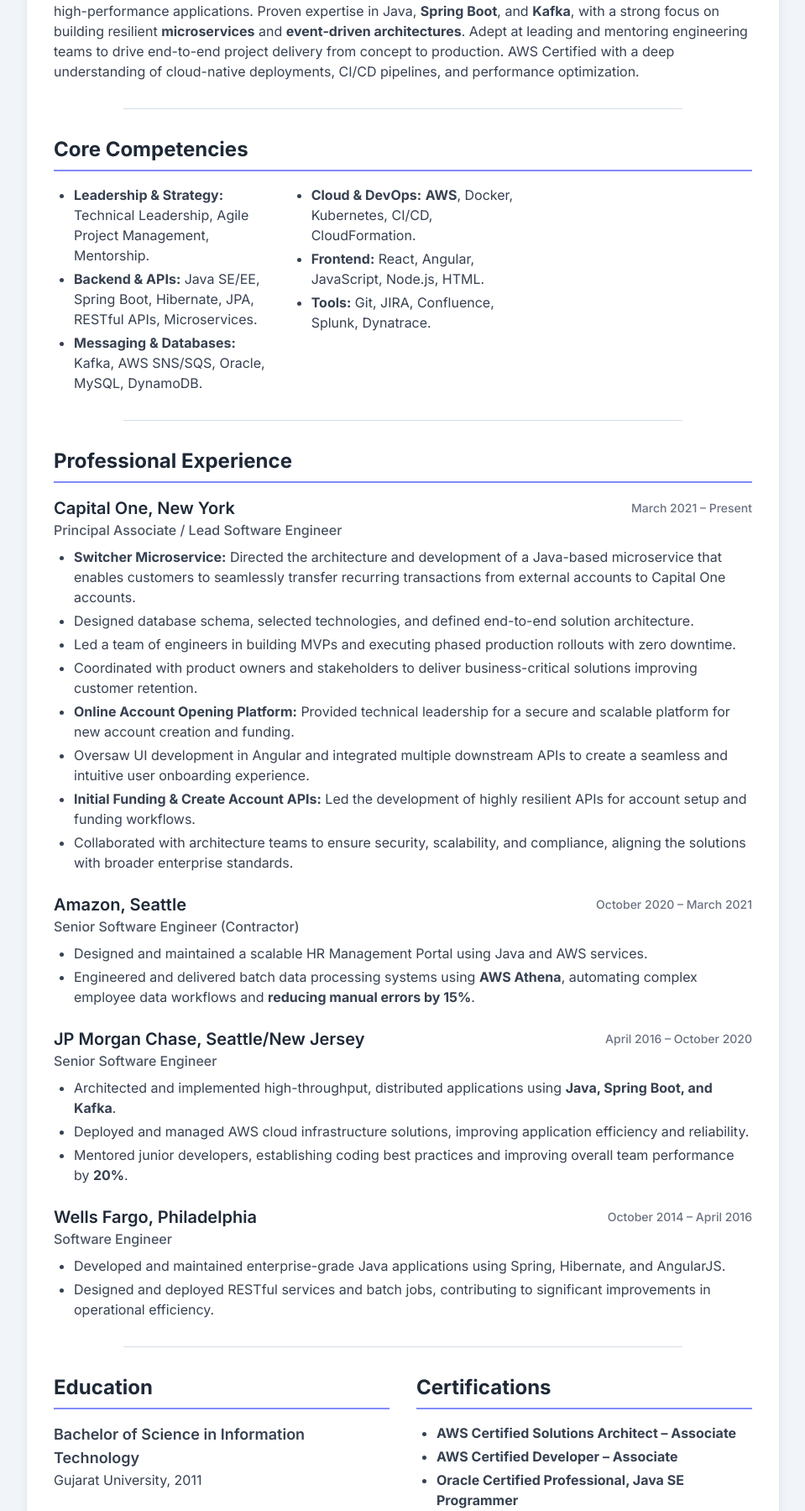
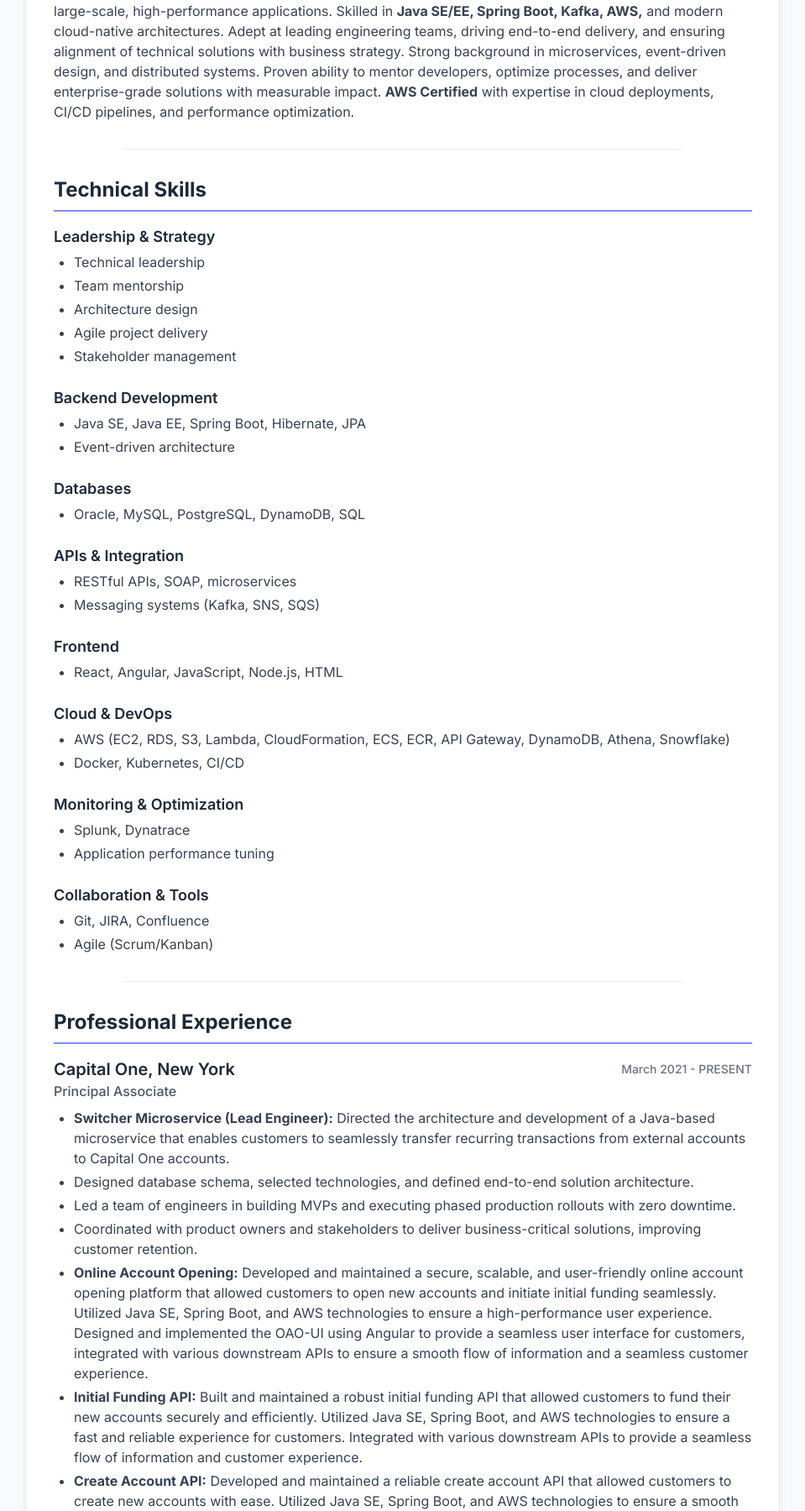
Before and after one commit to pravinpatel4256/Resume, a plain HTML site: page index.html in a window 1280 px wide. Shown: the part 390-2189 px from the top of the page at 84% size, without its empty margins (160-1119 px from the left). Drawn offline with nearby package versions, Linux system fonts and the light colour scheme.

Commit message:
Update index.html

```diff
--- a/index.html
+++ b/index.html
@@ -3,28 +3,27 @@
 <head>
     <meta charset="UTF-8">
     <meta name="viewport" content="width=device-width, initial-scale=1.0">
-    <title>Pravin Patel | Software Engineer</title>
-    <!-- Use Tailwind CSS for a clean, professional look -->
+    <title>Pravin Patel | Lead Software Engineer</title>
     <script src="https://cdn.tailwindcss.com"></script>
     <style>
         @import url('https://fonts.googleapis.com/css2?family=Inter:wght@400;500;600;700&display=swap');
         body {
             font-family: 'Inter', sans-serif;
-            background-color: #e2e8f0; /* A soft, calming gray-blue */
-            color: #1a202c; /* A deep, professional charcoal for text */
+            background-color: #f8fafc;
+            color: #1f2937;
             line-height: 1.6;
         }
         .section-divider {
-            height: 1px; /* Thinner line for a more minimalist look */
+            height: 1px;
             width: 80%;
-            background: #cbd5e1; /* Soft gray color */
+            background: #e5e7eb;
             margin: 2rem auto;
             border-radius: 9999px;
             opacity: 0.8;
         }
     </style>
 </head>
-<body class="bg-slate-100 min-h-screen p-4 sm:p-8 md:p-12">
+<body class="bg-slate-50 min-h-screen p-4 sm:p-8 md:p-12">
 
     <div class="max-w-4xl mx-auto bg-white rounded-2xl shadow-lg overflow-hidden">
         <header class="bg-slate-800 text-white p-6 sm:p-8 text-center rounded-t-2xl shadow-inner">
@@ -33,8 +32,6 @@
         </header>
 
         <main class="p-6 sm:p-8">
-
-            <!-- Contact Section -->
             <section class="mb-8">
                 <div class="grid grid-cols-1 sm:grid-cols-2 gap-4 text-center sm:text-left text-gray-700">
                     <a href="tel:7323104592" class="flex items-center justify-center sm:justify-start font-medium text-slate-700 hover:text-indigo-600 transition-colors duration-200">
@@ -54,99 +51,139 @@
                 <div class="section-divider"></div>
             </section>
 
-            <!-- Profile Summary Section -->
             <section class="mb-8">
                 <h2 class="text-2xl font-bold text-gray-800 mb-4 border-b-2 border-indigo-400 pb-2">Profile Summary</h2>
                 <p class="text-gray-700">
-                    Seasoned <span class="font-bold">Lead Software Engineer</span> with over 10 years of experience architecting and delivering large-scale, high-performance applications. Proven expertise in Java, <span class="font-bold">Spring Boot</span>, and <span class="font-bold">Kafka</span>, with a strong focus on building resilient <span class="font-bold">microservices</span> and <span class="font-bold">event-driven architectures</span>. Adept at leading and mentoring engineering teams to drive end-to-end project delivery from concept to production. AWS Certified with a deep understanding of cloud-native deployments, CI/CD pipelines, and performance optimization.
+                    Seasoned <strong>Lead Software Engineer</strong> with 10+ years of experience architecting, developing, and delivering large-scale, high-performance applications. Skilled in <strong>Java SE/EE, Spring Boot, Kafka, AWS,</strong> and modern cloud-native architectures. Adept at leading engineering teams, driving end-to-end delivery, and ensuring alignment of technical solutions with business strategy. Strong background in microservices, event-driven design, and distributed systems. Proven ability to mentor developers, optimize processes, and deliver enterprise-grade solutions with measurable impact. <strong>AWS Certified</strong> with expertise in cloud deployments, CI/CD pipelines, and performance optimization.
                 </p>
                 <div class="section-divider"></div>
             </section>
 
-            <!-- Core Competencies Section -->
             <section class="mb-8">
-                <h2 class="text-2xl font-bold text-gray-800 mb-4 border-b-2 border-indigo-400 pb-2">Core Competencies</h2>
-                <div class="grid grid-cols-1 sm:grid-cols-2 md:grid-cols-3 gap-4">
-                    <ul class="list-disc pl-6 space-y-1 text-gray-700">
-                        <li><span class="font-bold">Leadership & Strategy:</span> Technical Leadership, Agile Project Management, Mentorship.</li>
-                        <li><span class="font-bold">Backend & APIs:</span> Java SE/EE, Spring Boot, Hibernate, JPA, RESTful APIs, Microservices.</li>
-                        <li><span class="font-bold">Messaging & Databases:</span> Kafka, AWS SNS/SQS, Oracle, MySQL, DynamoDB.</li>
+                <h2 class="text-2xl font-bold text-gray-800 mb-4 border-b-2 border-indigo-400 pb-2">Technical Skills</h2>
+                <div class="flex flex-col gap-6 text-gray-700">
+                    <div>
+                        <h3 class="font-semibold text-lg text-gray-800 mb-1">Leadership & Strategy</h3>
+                        <ul class="list-disc pl-6 space-y-1">
+                            <li>Technical leadership</li>
+                            <li>Team mentorship</li>
+                            <li>Architecture design</li>
+                            <li>Agile project delivery</li>
+                            <li>Stakeholder management</li>
+                        </ul>
+                    </div>
+                    <div>
+                        <h3 class="font-semibold text-lg text-gray-800 mb-1">Backend Development</h3>
+                        <ul class="list-disc pl-6 space-y-1">
+                            <li>Java SE, Java EE, Spring Boot, Hibernate, JPA</li>
+                            <li>Event-driven architecture</li>
+                        </ul>
+                    </div>
+                    <div>
+                        <h3 class="font-semibold text-lg text-gray-800 mb-1">Databases</h3>
+                        <ul class="list-disc pl-6 space-y-1">
+                            <li>Oracle, MySQL, PostgreSQL, DynamoDB, SQL</li>
+                        </ul>
+                    </div>
+                    <div>
+                        <h3 class="font-semibold text-lg text-gray-800 mb-1">APIs & Integration</h3>
+                        <ul class="list-disc pl-6 space-y-1">
+                            <li>RESTful APIs, SOAP, microservices</li>
+                            <li>Messaging systems (Kafka, SNS, SQS)</li>
+                        </ul>
+                    </div>
+                    <div>
+                        <h3 class="font-semibold text-lg text-gray-800 mb-1">Frontend</h3>
+                        <ul class="list-disc pl-6 space-y-1">
+                            <li>React, Angular, JavaScript, Node.js, HTML</li>
+                        </ul>
+                    </div>
+                    <div>
+                        <h3 class="font-semibold text-lg text-gray-800 mb-1">Cloud & DevOps</h3>
+                        <ul class="list-disc pl-6 space-y-1">
+                            <li>AWS (EC2, RDS, S3, Lambda, CloudFormation, ECS, ECR, API Gateway, DynamoDB, Athena, Snowflake)</li>
+                            <li>Docker, Kubernetes, CI/CD</li>
+                        </ul>
+                    </div>
+                    <div>
+                        <h3 class="font-semibold text-lg text-gray-800 mb-1">Monitoring & Optimization</h3>
+                        <ul class="list-disc pl-6 space-y-1">
+                            <li>Splunk, Dynatrace</li>
+                            <li>Application performance tuning</li>
+                        </ul>
+                    </div>
+                    <div>
+                        <h3 class="font-semibold text-lg text-gray-800 mb-1">Collaboration & Tools</h3>
+                        <ul class="list-disc pl-6 space-y-1">
+                            <li>Git, JIRA, Confluence</li>
+                            <li>Agile (Scrum/Kanban)</li>
+                        </ul>
+                    </div>
+                </div>
+                <div class="section-divider"></div>
+            </section>
+
+            <section class="mb-8">
+                <h2 class="text-2xl font-bold text-gray-800 mb-4 border-b-2 border-indigo-400 pb-2">Professional Experience</h2>
+                <div class="mb-6 last:mb-0">
+                    <div class="flex flex-col sm:flex-row justify-between items-start sm:items-center">
+                        <h3 class="text-xl font-semibold text-gray-800">Capital One, New York</h3>
+                        <span class="text-sm font-medium text-gray-500 mt-1 sm:mt-0">March 2021 - PRESENT</span>
+                    </div>
+                    <p class="text-md font-medium text-gray-600">Principal Associate</p>
+                    <ul class="list-disc pl-6 mt-2 text-gray-700 space-y-1">
+                        <li><strong>Switcher Microservice (Lead Engineer):</strong> Directed the architecture and development of a Java-based microservice that enables customers to seamlessly transfer recurring transactions from external accounts to Capital One accounts.</li>
+                        <li>Designed database schema, selected technologies, and defined end-to-end solution architecture.</li>
+                        <li>Led a team of engineers in building MVPs and executing phased production rollouts with zero downtime.</li>
+                        <li>Coordinated with product owners and stakeholders to deliver business-critical solutions, improving customer retention.</li>
+                        <li><strong>Online Account Opening:</strong> Developed and maintained a secure, scalable, and user-friendly online account opening platform that allowed customers to open new accounts and initiate initial funding seamlessly. Utilized Java SE, Spring Boot, and AWS technologies to ensure a high-performance user experience. Designed and implemented the OAO-UI using Angular to provide a seamless user interface for customers, integrated with various downstream APIs to ensure a smooth flow of information and a seamless customer experience.</li>
+                        <li><strong>Initial Funding API:</strong> Built and maintained a robust initial funding API that allowed customers to fund their new accounts securely and efficiently. Utilized Java SE, Spring Boot, and AWS technologies to ensure a fast and reliable experience for customers. Integrated with various downstream APIs to provide a seamless flow of information and customer experience.</li>
+                        <li><strong>Create Account API:</strong> Developed and maintained a reliable create account API that allowed customers to create new accounts with ease. Utilized Java SE, Spring Boot, and AWS technologies to ensure a smooth and user-friendly experience for customers. Worked closely with stakeholders to gather requirements and ensure that the API met the needs of customers and the business. Integrated with various downstream APIs to provide a seamless flow of information and customer experience.</li>
                     </ul>
-                    <ul class="list-disc pl-6 space-y-1 text-gray-700">
-                        <li><span class="font-bold">Cloud & DevOps:</span> <span class="font-bold">AWS</span>, Docker, Kubernetes, CI/CD, CloudFormation.</li>
-                        <li><span class="font-bold">Frontend:</span> React, Angular, JavaScript, Node.js, HTML.</li>
-                        <li><span class="font-bold">Tools:</span> Git, JIRA, Confluence, Splunk, Dynatrace.</li>
+                </div>
+                <div class="mb-6 last:mb-0">
+                    <div class="flex flex-col sm:flex-row justify-between items-start sm:items-center">
+                        <h3 class="text-xl font-semibold text-gray-800">Amazon, Seattle</h3>
+                        <span class="text-sm font-medium text-gray-500 mt-1 sm:mt-0">October 2020 - March 2021</span>
+                    </div>
+                    <p class="text-md font-medium text-gray-600">Contractor Senior Software Engineer</p>
+                    <ul class="list-disc pl-6 mt-2 text-gray-700 space-y-1">
+                        <li><strong>HR Management Portal:</strong> Developed and maintained a secure and scalable HR management portal for a large organization using Java and various AWS services. Utilized AWS Athena for batch processing of employee data and ensuring data accuracy and consistency. Implemented various features and functionalities to improve the user experience and increase efficiency.</li>
+                        <li>Designed and implemented batch processing solutions to automate the processing of employee data, reducing manual effort and improving accuracy. Utilized AWS Athena to process large amounts of employee data in a timely and efficient manner. Worked closely with stakeholders to ensure that the batch processing solutions met their requirements and improved overall HR management processes.</li>
+                    </ul>
+                </div>
+                <div class="mb-6 last:mb-0">
+                    <div class="flex flex-col sm:flex-row justify-between items-start sm:items-center">
+                        <h3 class="text-xl font-semibold text-gray-800">JP Morgan Chase, Seattle/New Jersey</h3>
+                        <span class="text-sm font-medium text-gray-500 mt-1 sm:mt-0">April 2016 - October 2020</span>
+                    </div>
+                    <p class="text-md font-medium text-gray-600">Senior Software Engineer</p>
+                    <ul class="list-disc pl-6 mt-2 text-gray-700 space-y-1">
+                        <li>Developed and maintained Java-based web applications for various business domains using Spring Framework, Spring Boot, and other technologies.</li>
+                        <li>Worked on high-throughput and resilient applications using technologies such as Kafka, Snowflake, and Splunk.</li>
+                        <li>Implemented various features, such as RESTful web services, SOAP web services, and batch processing.</li>
+                        <li>Worked with a team of developers, designers, and project managers to deliver high-quality software on time and budget.</li>
+                        <li>Acted as a mentor to junior developers, providing guidance and training on Java development and Spring Framework.</li>
+                        <li>Utilized Agile methodologies such as Scrum and Kanban to manage projects and deliver software on time.</li>
+                        <li>Worked with Splunk, Dynatrace, and other monitoring and logging tools to troubleshoot and optimize the performance of applications.</li>
+                    </ul>
+                </div>
+                <div class="mb-6 last:mb-0">
+                    <div class="flex flex-col sm:flex-row justify-between items-start sm:items-center">
+                        <h3 class="text-xl font-semibold text-gray-800">Wells Fargo, Philadelphia</h3>
+                        <span class="text-sm font-medium text-gray-500 mt-1 sm:mt-0">October 2014 - April 2016</span>
+                    </div>
+                    <p class="text-md font-medium text-gray-600">Web Developer</p>
+                    <ul class="list-disc pl-6 mt-2 text-gray-700 space-y-1">
+                        <li>Worked as a Java developer, responsible for developing and maintaining Java-based web applications using Spring Framework, Hibernate, and other technologies, AngularJS, HTML, and JavaScript</li>
+                        <li>Implemented various features, such as RESTful web services, SOAP web services, and batch processing.</li>
+                        <li>Worked with a team of developers, designers, and project managers to deliver high-quality software on time and budget.</li>
+                        <li>Utilized Agile methodologies such as Scrum and Kanban to manage projects and deliver software on time.</li>
                     </ul>
                 </div>
                 <div class="section-divider"></div>
             </section>
 
-            <!-- Professional Experience Section -->
-            <section class="mb-8">
-                <h2 class="text-2xl font-bold text-gray-800 mb-4 border-b-2 border-indigo-400 pb-2">Professional Experience</h2>
-
-                <!-- Capital One -->
-                <div class="mb-6 last:mb-0">
-                    <div class="flex flex-col sm:flex-row justify-between items-start sm:items-center">
-                        <h3 class="text-xl font-semibold text-gray-800">Capital One, New York</h3>
-                        <span class="text-sm font-medium text-gray-500 mt-1 sm:mt-0">March 2021 – Present</span>
-                    </div>
-                    <p class="text-md font-medium text-gray-600">Principal Associate / Lead Software Engineer</p>
-                    <ul class="list-disc pl-6 mt-2 text-gray-700 space-y-1">
-                        <li><span class="font-bold">Switcher Microservice:</span> Directed the architecture and development of a Java-based microservice that enables customers to seamlessly transfer recurring transactions from external accounts to Capital One accounts.</li>
-                        <li>Designed database schema, selected technologies, and defined end-to-end solution architecture.</li>
-                        <li>Led a team of engineers in building MVPs and executing phased production rollouts with zero downtime.</li>
-                        <li>Coordinated with product owners and stakeholders to deliver business-critical solutions improving customer retention.</li>
-                        <li><span class="font-bold">Online Account Opening Platform:</span> Provided technical leadership for a secure and scalable platform for new account creation and funding.</li>
-                        <li>Oversaw UI development in Angular and integrated multiple downstream APIs to create a seamless and intuitive user onboarding experience.</li>
-                        <li><span class="font-bold">Initial Funding & Create Account APIs:</span> Led the development of highly resilient APIs for account setup and funding workflows.</li>
-                        <li>Collaborated with architecture teams to ensure security, scalability, and compliance, aligning the solutions with broader enterprise standards.</li>
-                    </ul>
-                </div>
-
-                <!-- Amazon -->
-                <div class="mb-6 last:mb-0">
-                    <div class="flex flex-col sm:flex-row justify-between items-start sm:items-center">
-                        <h3 class="text-xl font-semibold text-gray-800">Amazon, Seattle</h3>
-                        <span class="text-sm font-medium text-gray-500 mt-1 sm:mt-0">October 2020 – March 2021</span>
-                    </div>
-                    <p class="text-md font-medium text-gray-600">Senior Software Engineer (Contractor)</p>
-                    <ul class="list-disc pl-6 mt-2 text-gray-700 space-y-1">
-                        <li>Designed and maintained a scalable HR Management Portal using Java and AWS services.</li>
-                        <li>Engineered and delivered batch data processing systems using <span class="font-bold">AWS Athena</span>, automating complex employee data workflows and <span class="font-bold">reducing manual errors by 15%</span>.</li>
-                    </ul>
-                </div>
-
-                <!-- JP Morgan Chase -->
-                <div class="mb-6 last:mb-0">
-                    <div class="flex flex-col sm:flex-row justify-between items-start sm:items-center">
-                        <h3 class="text-xl font-semibold text-gray-800">JP Morgan Chase, Seattle/New Jersey</h3>
-                        <span class="text-sm font-medium text-gray-500 mt-1 sm:mt-0">April 2016 – October 2020</span>
-                    </div>
-                    <p class="text-md font-medium text-gray-600">Senior Software Engineer</p>
-                    <ul class="list-disc pl-6 mt-2 text-gray-700 space-y-1">
-                        <li>Architected and implemented high-throughput, distributed applications using <span class="font-bold">Java, Spring Boot, and Kafka</span>.</li>
-                        <li>Deployed and managed AWS cloud infrastructure solutions, improving application efficiency and reliability.</li>
-                        <li>Mentored junior developers, establishing coding best practices and improving overall team performance by <span class="font-bold">20%</span>.</li>
-                    </ul>
-                </div>
-
-                <!-- Wells Fargo -->
-                <div class="mb-6 last:mb-0">
-                    <div class="flex flex-col sm:flex-row justify-between items-start sm:items-center">
-                        <h3 class="text-xl font-semibold text-gray-800">Wells Fargo, Philadelphia</h3>
-                        <span class="text-sm font-medium text-gray-500 mt-1 sm:mt-0">October 2014 – April 2016</span>
-                    </div>
-                    <p class="text-md font-medium text-gray-600">Software Engineer</p>
-                    <ul class="list-disc pl-6 mt-2 text-gray-700 space-y-1">
-                        <li>Developed and maintained enterprise-grade Java applications using Spring, Hibernate, and AngularJS.</li>
-                        <li>Designed and deployed RESTful services and batch jobs, contributing to significant improvements in operational efficiency.</li>
-                    </ul>
-                </div>
-                <div class="section-divider"></div>
-            </section>
-
-            <!-- Education and Certifications Section -->
             <section>
                 <div class="grid grid-cols-1 md:grid-cols-2 gap-8">
                     <div>
@@ -159,8 +196,8 @@
                     <div>
                         <h2 class="text-2xl font-bold text-gray-800 mb-4 border-b-2 border-indigo-400 pb-2">Certifications</h2>
                         <ul class="list-disc pl-6 text-gray-700 space-y-1">
-                            <li><span class="font-bold">AWS Certified Solutions Architect – Associate</span></li>
-                            <li><span class="font-bold">AWS Certified Developer – Associate</span></li>
+                            <li><span class="font-bold">AWS Certified Solution Architect - Associate</span></li>
+                            <li><span class="font-bold">AWS Certified Developer - Associate</span></li>
                             <li><span class="font-bold">Oracle Certified Professional, Java SE Programmer</span></li>
                         </ul>
                     </div>
```
